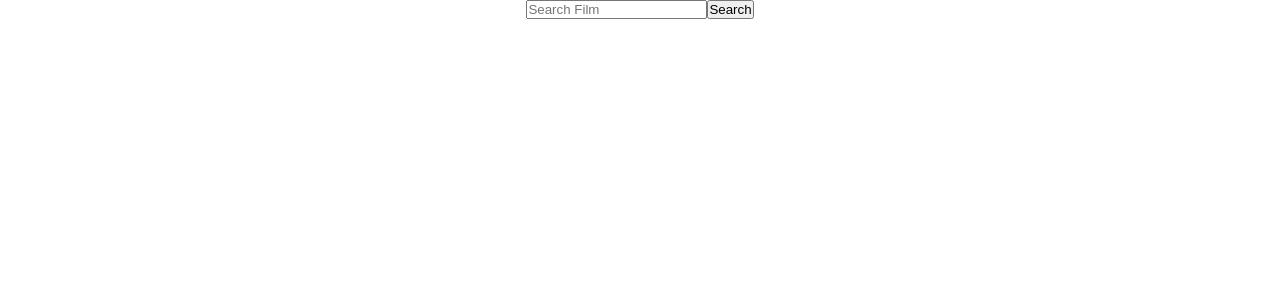
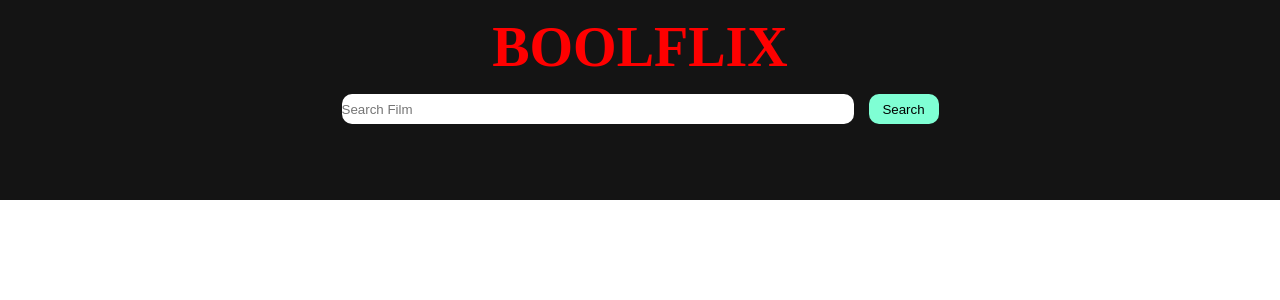
Before and after one commit to Th4Dude/vite-boolflix, a Vue app: page / in a window 1280 px wide. Shown: the top 300 px of the page. Built offline with nearby package versions, Linux system fonts and the light colour scheme.

Commit message:
procedo con header

```diff
--- a/src/components/appHeader.vue
+++ b/src/components/appHeader.vue
@@ -15,20 +15,65 @@ export default {
 <template>
 
     <div class="main_container">
-        <div class="header_container">
-            <form @submit.prevent="$emit('searchName')">
+
+        <div class="flex-justify-content padding-top-15 box">
+           <h1 class="color_red">BOOLFLIX</h1>
+        </div>
+        <div class=" padding-top-15 ">
+            <form class="box flex-justify-content" @submit.prevent="$emit('searchName')">
                 <input type="text" placeholder="Search Film" v-model="store.searchText">
                 <button type="submit">Search</button>
             </form>
         </div>
+
     </div>
 
 </template>
 
 <style lang="scss" scoped>
-.main_container {
+
+/* common */
+
+.flex-justify-content{
     display: flex;
     justify-content: center;
+    align-items: center;
 }
 
+.color_red{
+    color: red;
+    font-size: 56px
+}
+
+.padding-top-15{
+    padding-top: 15px;
+}
+.box{
+    width: 100%;
+}
+/* common */
+
+.main_container {
+    background-color: #141414 ;
+    height: 200px;
+    width: 100%;
+
+}
+
+button{
+    background-color: aquamarine;
+    border: none;
+    border-radius: 10px;
+    width: 70px;
+    height: 30px;
+    margin-left: 15px;
+}
+input{
+    border: none;
+    border-radius: 10px;
+    height: 30px;
+    width: 40%;
+}
+
+
 </style>
```
